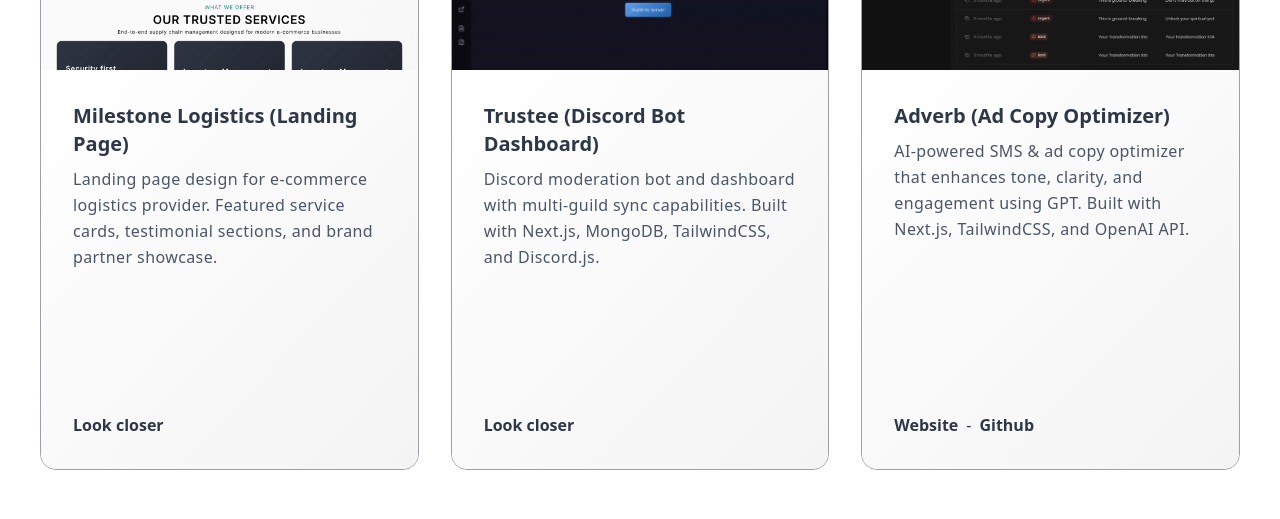
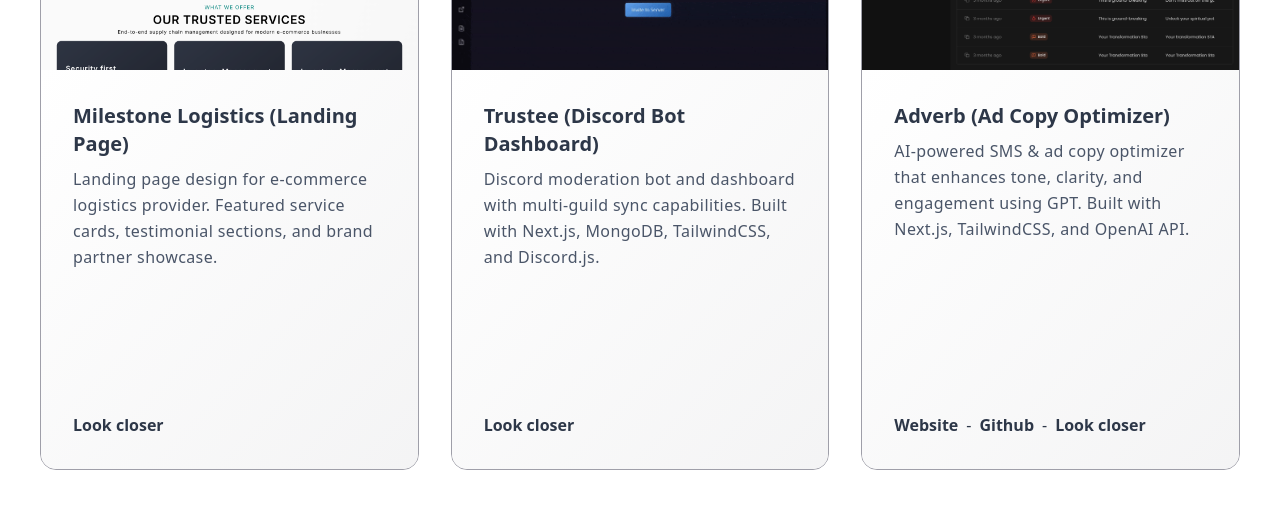
Before and after one commit to xsqu1znt/MyPortfolio_4Hire, a React (Vite) app: page / in a window 1280 px wide. Shown: the part 812-1331 px from the top of the page. Built offline with nearby package versions, Linux system fonts and the light colour scheme.

Commit message:
design fix

```diff
--- a/src/App.tsx
+++ b/src/App.tsx
@@ -73,7 +73,8 @@
                             imageAlts: ["Adverb 1", "Adverb 2"],
                             links: {
                                 demo: "https://adverbgg.vercel.app",
-                                github: "https://github.com/xsqu1znt/adverb.tsx"
+                                github: "https://github.com/xsqu1znt/adverb.tsx",
+                                preview: "/adverbgg-1.png"
                             }
                         }
                     ].map(project => (
@@ -88,7 +89,7 @@
                             </div>
 
                             {/* Project content wrapper */}
-                            <div className="flex h-full w-full flex-col bg-gradient-to-br from-white to-zinc-100">
+                            <div className="flex h-full w-full flex-col items-center bg-gradient-to-br from-white to-zinc-100 md:items-start">
                                 {/* Project content */}
                                 <div className="relative flex flex-1 flex-col items-center gap-6 p-8 md:items-start md:gap-8">
                                     {/* Project header */}
```
